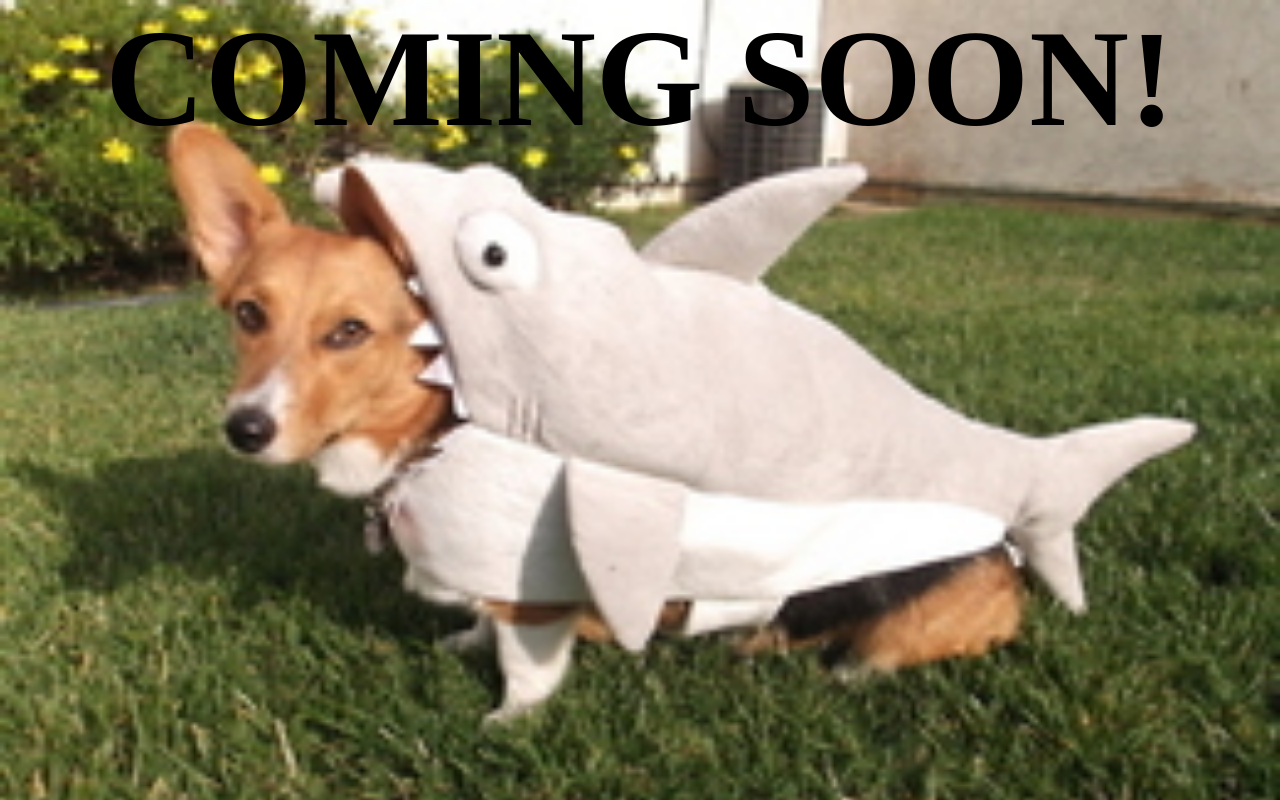
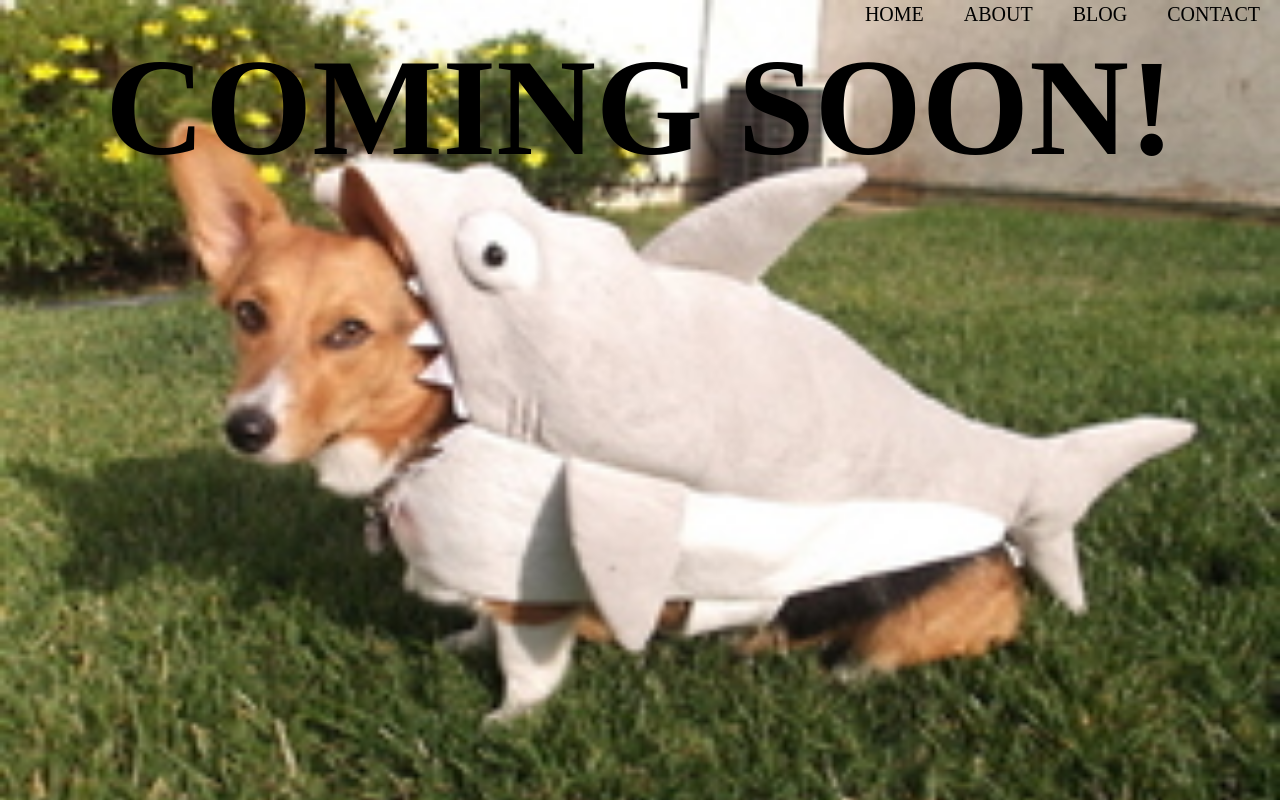
Before and after one commit to Leaden132/project01, a plain HTML site: page about.html in a window 1280 px wide. Drawn offline with Linux system fonts and the light colour scheme.

Commit message:
about page

```diff
--- a/about.html
+++ b/about.html
@@ -9,6 +9,14 @@
 </head>
 <body>
     <main class="about">
+                    <nav>
+                        <ul class="normalMenu">
+                            <li><a href="index.html">home</a></li>
+                            <li><a href="about.html">about</a></li>
+                            <li><a href="blog.html">blog</a></li>
+                            <li><a href="contact.html">contact</a></li>
+                        </ul>
+                    </nav>
         <h1>Coming Soon!</h1>
     </main>
 
--- a/styles/sass/styles.scss
+++ b/styles/sass/styles.scss
@@ -323,5 +323,11 @@ footer p {
     margin-top:0;
 }
 
+.about ul {
+    margin-top:0;
+}
+
+
+
 
 @import "partials/mediaQuery";
```
Also changed, not shown: styles/styles.css.
